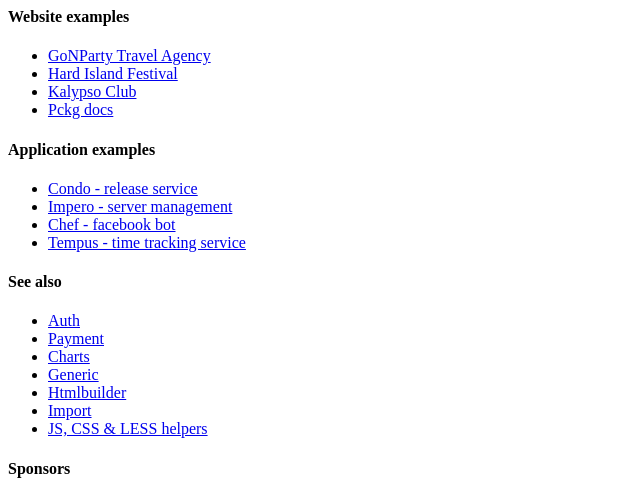
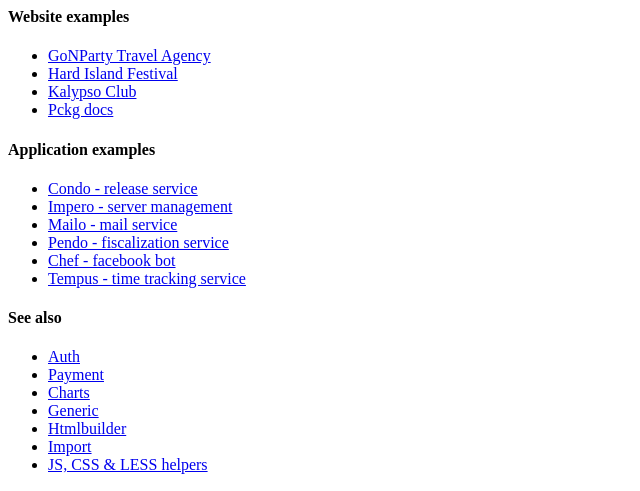
Before and after one commit to pckg-app/quod, a PHP site: template app/quod/src/Quod/View/footer.twig in a window 1280 px wide. Shown: the top 491 px of the page, without its empty margins (0-640 px from the left). Run offline with PHP 8.4, Linux system fonts and the light colour scheme; the template is opened without the code that fills it, so the values that code supplies are empty; some libraries are stand-ins or nearby versions.

Commit message:
Add mailo and pendo

```diff
--- a/app/quod/src/Quod/View/footer.twig
+++ b/app/quod/src/Quod/View/footer.twig
@@ -13,6 +13,8 @@
         <ul>
             <li><a href="https://condo.foobar.si/" target="_blank">Condo - release service</a></li>
             <li><a href="https://impero.foobar.si/" target="_blank">Impero - server management</a></li>
+            <li><a href="https://mailo.foobar.si/" target="_blank">Mailo - mail service</a></li>
+            <li><a href="https://pendo.foobar.si/" target="_blank">Pendo - fiscalization service</a></li>
             <li><a href="https://chef.foobar.si/">Chef - facebook bot</a></li>
             <li><a href="https://tempus.foobar.si/">Tempus - time tracking service</a></li>
         </ul>
```
